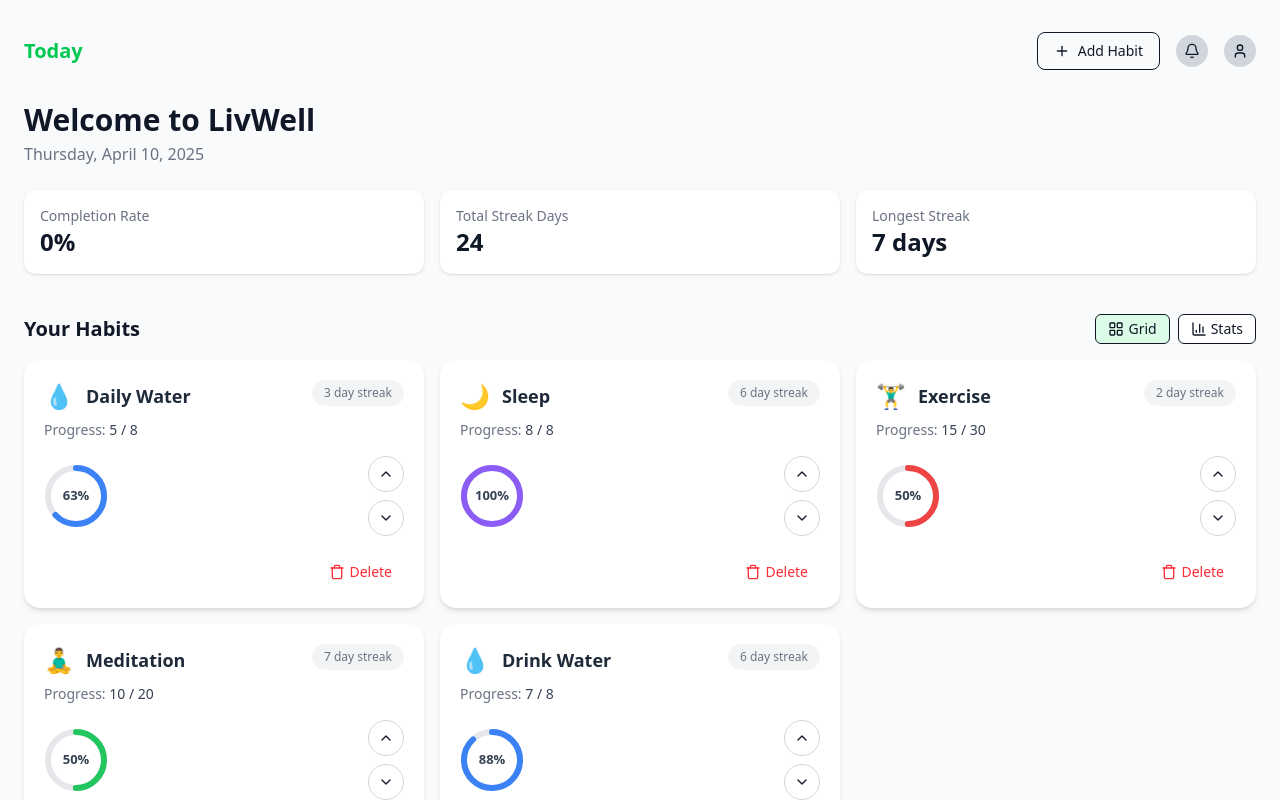
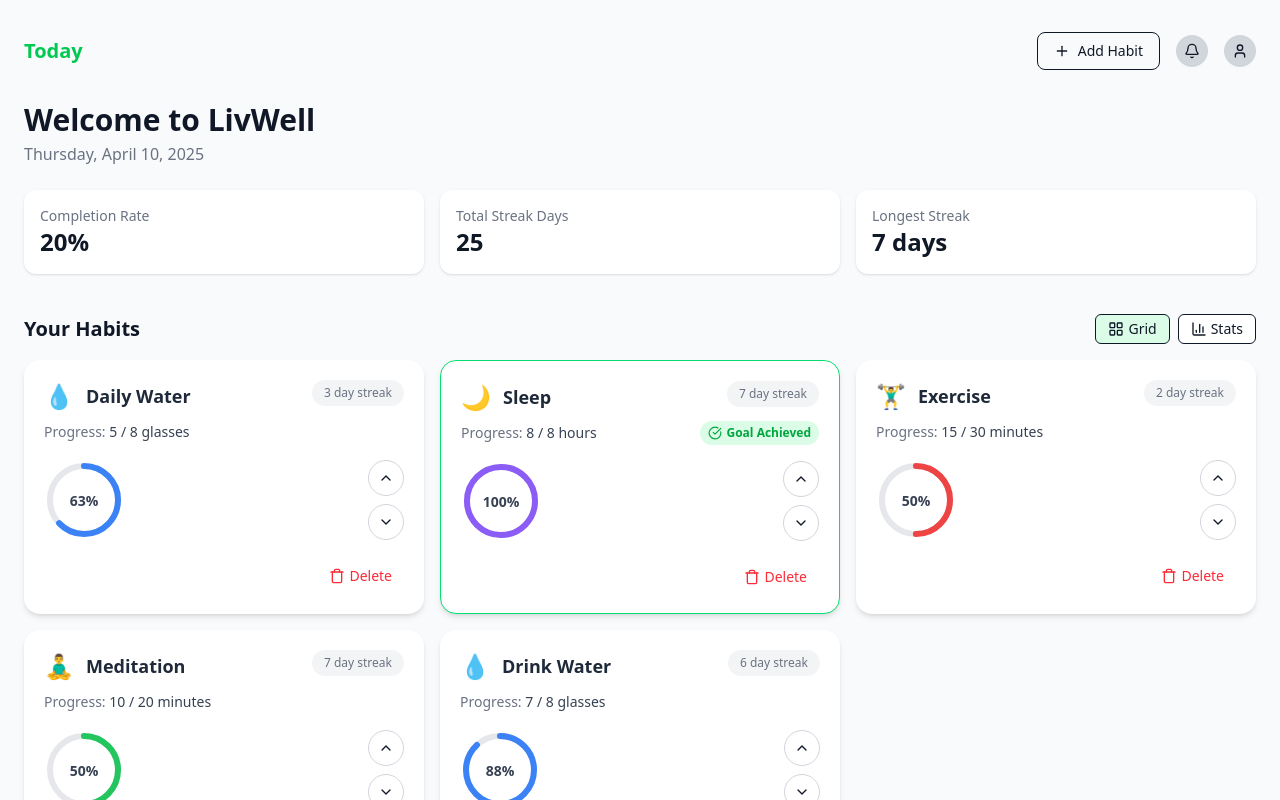
Before and after one commit to DyandraWI/LivWell-ClientSide, a React (Vite) app in the folder client/: page /dashboard in a window 1280 px wide. Both pictures are taken after a click on the button 802 px from the left and 474 px from the top of the page. Shown: the top 800 px of the page. Built offline with nearby package versions, Linux system fonts and the light colour scheme.

Commit message:
Indicator Streak Habits

```diff
--- a/client/src/components/dashboard/HabitCard.jsx
+++ b/client/src/components/dashboard/HabitCard.jsx
@@ -1,10 +1,12 @@
 import React, { useState } from 'react';
-import { ChevronUp, ChevronDown, Trash } from 'lucide-react';
+import { ChevronUp, ChevronDown, Trash, CheckCircle } from 'lucide-react';
 import { motion, AnimatePresence } from 'framer-motion';
 
 const HabitCard = ({ habit, onIncrease, onDecrease, onConfirmDelete }) => {
   const [showConfirm, setShowConfirm] = useState(false);
   const [isVisible, setIsVisible] = useState(true);
+
+  const isGoalAchieved = parseFloat(habit.current) >= parseFloat(habit.goal);
 
   const handleDelete = () => {
     setIsVisible(false);
@@ -18,9 +20,11 @@
           initial={{ opacity: 1 }}
           exit={{ opacity: 0, scale: 0.95 }}
           transition={{ duration: 0.3 }}
-          className="bg-white rounded-2xl shadow-md p-5 hover:shadow-lg transition-shadow duration-300"
+          className={`bg-white rounded-2xl shadow-md p-5 hover:shadow-lg transition-shadow duration-300 ${
+            isGoalAchieved ? 'border-green-400 border' : ''
+          }`}
         >
-          <div className="flex justify-between items-start">
+          <div className="flex justify-between items-start mb-2">
             <div className="flex items-center gap-3">
               <span className="text-2xl">{habit.icon}</span>
               <h4 className="text-lg font-semibold text-gray-800">{habit.name}</h4>
@@ -30,28 +34,45 @@
             </span>
           </div>
 
-          <p className="text-sm text-gray-500 mt-2">
-            Progress: <span className="text-gray-700 font-medium">{habit.current} / {habit.goal}</span>
+          <div className="flex justify-between items-center">
+          <p className="text-sm text-gray-500">
+          Progress:{' '}
+          <span className={`font-medium ${parseFloat(habit.current) === 0 ? 'text-gray-400' : 'text-gray-700'}`}>
+            {parseFloat(habit.current) || 0} / {parseFloat(habit.goal) || 1} {habit.unit}
+          </span>
         </p>
 
+
+            <div
+              className={`flex items-center gap-1 text-xs font-semibold px-2 py-1 rounded-full transition-opacity duration-300 ${
+                isGoalAchieved ? 'text-green-600 bg-green-100 opacity-100' : 'opacity-0'
+              }`}
+              style={{ height: '24px' }}
+            >
+              <CheckCircle size={14} className={`${isGoalAchieved ? 'inline' : 'hidden'}`} />
+              Goal Achieved
+            </div>
+
+          </div>
+
           <div className="flex items-center justify-between mt-4">
-            <div className="relative w-16 h-16">
+          <div className="relative w-20 h-20">
           <svg className="w-full h-full transform -rotate-90">
-                <circle cx="32" cy="32" r="28" stroke="#e5e7eb" strokeWidth="6" fill="none" />
+            <circle cx="40" cy="40" r="34" stroke="#e5e7eb" strokeWidth="6" fill="none" />
             <circle
-                  cx="32"
-                  cy="32"
-                  r="28"
+              cx="40"
+              cy="40"
+              r="34"
               stroke={habit.color}
               strokeWidth="6"
-                  strokeDasharray={176}
-                  strokeDashoffset={176 - (176 * habit.progress) / 100}
+              strokeDasharray={213.6}
+              strokeDashoffset={213.6 - (213.6 * habit.progress) / 100}
               fill="none"
               strokeLinecap="round"
               className="transition-all duration-500"
             />
           </svg>
-              <div className="absolute inset-0 flex items-center justify-center text-[13px] font-semibold text-gray-700">
+          <div className="absolute inset-0 flex items-center justify-center text-[14px] font-semibold text-gray-700">
             {habit.progress}%
           </div>
         </div>
--- a/client/src/pages/dashboard.jsx
+++ b/client/src/pages/dashboard.jsx
@@ -15,11 +15,11 @@
     const [showModal, setShowModal] = useState(false);
     const [showStats, setShowStats] = useState(false);
     const [habits, setHabits] = useState([
-    { id: 1, name: 'Daily Water', icon: '💧', progress: 63, goal: '8', current: '5', streak: 3, color: '#3B82F6' },
-    { id: 2, name: 'Sleep', icon: '🌙', progress: 88, goal: '8', current: '7', streak: 6, color: '#8B5CF6' },
-    { id: 3, name: 'Exercise', icon: '🏋️‍♂️', progress: 50, goal: '30', current: '15', streak: 2, color: '#EF4444' },
-    { id: 4, name: 'Meditation', icon: '🧘‍♂️', progress: 50, goal: '20', current: '10', streak: 7, color: '#22C55E' },
-    { id: 5, name: 'Drink Water', icon: '💧', progress: 88, goal: '8', current: '7', streak: 6, color: '#3B82F6' },
+      { id: 1, name: 'Daily Water', icon: '💧', progress: 63, goal: '8', current: '5', unit: 'glasses', streak: 3, color: '#3B82F6' },
+      { id: 2, name: 'Sleep', icon: '🌙', progress: 88, goal: '8', current: '7', unit: 'hours', streak: 6, color: '#8B5CF6' },
+      { id: 3, name: 'Exercise', icon: '🏋️‍♂️', progress: 50, goal: '30', current: '15', unit: 'minutes', streak: 2, color: '#EF4444' },
+      { id: 4, name: 'Meditation', icon: '🧘‍♂️', progress: 50, goal: '20', current: '10', unit: 'minutes', streak: 7, color: '#22C55E' },
+      { id: 5, name: 'Drink Water', icon: '💧', progress: 88, goal: '8', current: '7', unit: 'glasses', streak: 6, color: '#3B82F6' },
     ]);
 
     const getDefaultColorByCategory = (icon) => {
@@ -39,7 +39,7 @@
       const currentValue = parseFloat(newHabit.current || '0');
       const progress = Math.round((currentValue / goalValue) * 100);
 
-    const newId = Date.now(); // unique ID
+      const newId = Date.now();
       setHabits([
         ...habits,
         {
@@ -48,10 +48,12 @@
           color: defaultColor,
           progress,
           streak: 0,
+          unit: newHabit.unit || 'times', // fallback
         },
       ]);
       setShowModal(false);
     };
+
 
     const handleProgressChange = (habitId, change) => {
       setHabits((prevHabits) =>
@@ -64,11 +66,14 @@
             if (newCurrent > goalValue) newCurrent = goalValue;
 
             const newProgress = Math.round((newCurrent / goalValue) * 100);
+            const isCompleted = newCurrent >= goalValue;
+            const newStreak = isCompleted ? habit.streak + 1 : 0;
 
             return {
               ...habit,
               current: newCurrent.toString(),
               progress: newProgress,
+              streak: newStreak,
             };
           }
           return habit;
@@ -78,6 +83,21 @@
 
     const handleDeleteHabit = (habitId) => {
       setHabits((prevHabits) => prevHabits.filter((habit) => habit.id !== habitId));
+    };
+
+    const calculateCompletionRate = () => {
+      if (habits.length === 0) return 0;
+      const completed = habits.filter(habit => parseFloat(habit.current) >= parseFloat(habit.goal)).length;
+      return Math.round((completed / habits.length) * 100);
+    };
+
+    const calculateTotalStreak = () => {
+      return habits.reduce((total, habit) => total + habit.streak, 0);
+    };
+
+    const calculateLongestStreak = () => {
+      if (habits.length === 0) return 0;
+      return Math.max(...habits.map(habit => habit.streak));
     };
 
     return (
@@ -106,15 +126,15 @@
         <div className="grid grid-cols-1 md:grid-cols-3 gap-4 mb-10">
           <div className="bg-white rounded-xl shadow p-4">
             <p className="text-sm text-gray-500">Completion Rate</p>
-          <p className="text-2xl font-bold">0%</p>
+            <p className="text-2xl font-bold">{calculateCompletionRate()}%</p>
           </div>
           <div className="bg-white rounded-xl shadow p-4">
             <p className="text-sm text-gray-500">Total Streak Days</p>
-          <p className="text-2xl font-bold">24</p>
+            <p className="text-2xl font-bold">{calculateTotalStreak()}</p>
           </div>
           <div className="bg-white rounded-xl shadow p-4">
             <p className="text-sm text-gray-500">Longest Streak</p>
-          <p className="text-2xl font-bold">7 days</p>
+            <p className="text-2xl font-bold">{calculateLongestStreak()} days</p>
           </div>
         </div>
 
```
Lines whose indentation alone changed are shown as unchanged.
